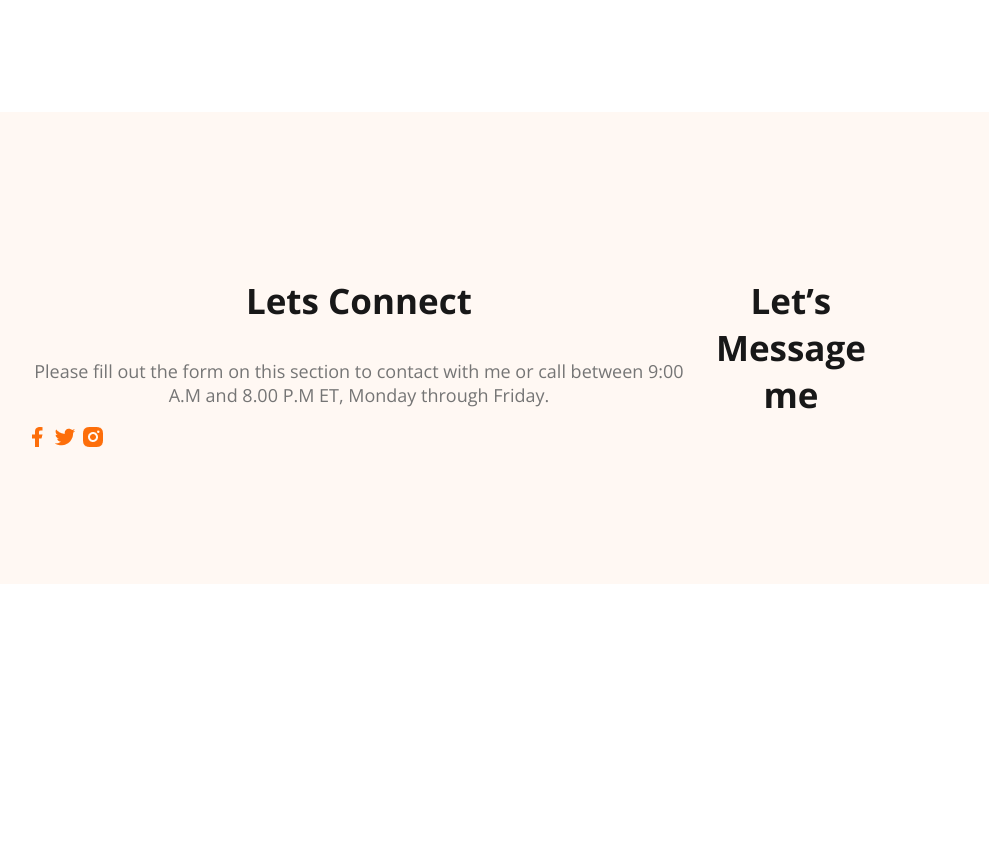
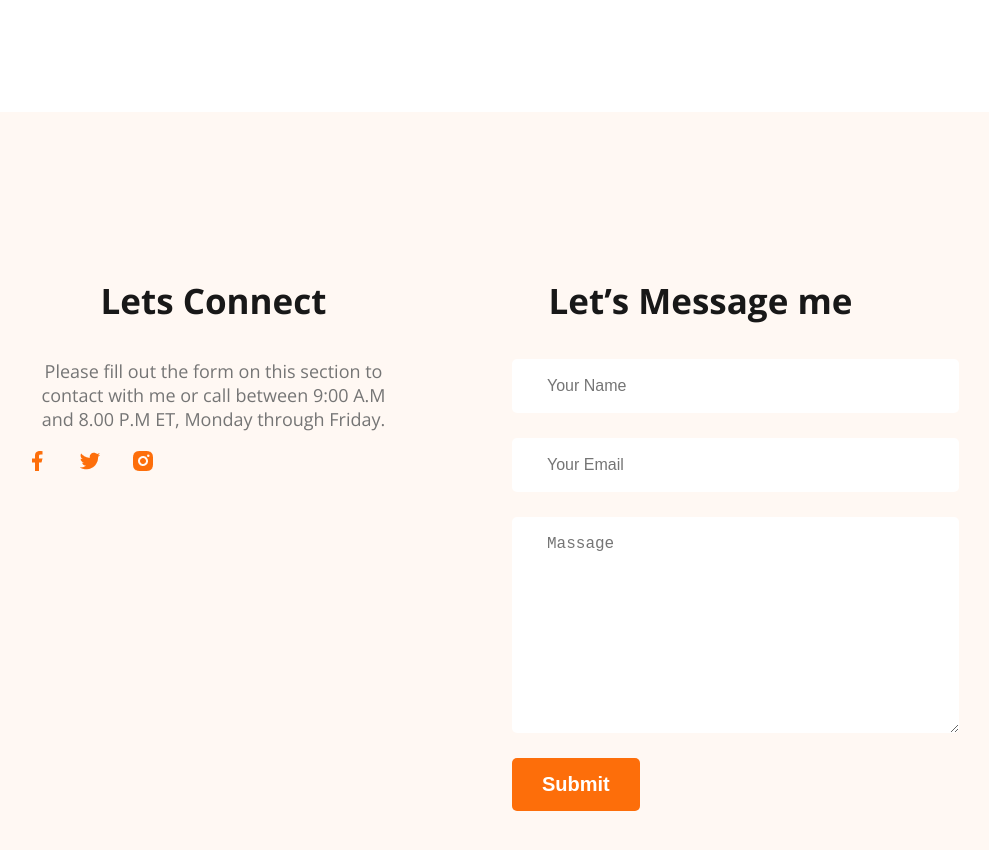
Before and after one commit to masumraheel/html-portfolio, a plain HTML site: page index.html in a window 1280 px wide. Shown: the part 3327-4177 px from the top of the page, without its empty margins (183-1172 px from the left). Before the commit the page ends 3919 px from the top, so only its background shows below. Drawn offline with nearby package versions, Linux system fonts and the light colour scheme.

Commit message:
finished footer section with contact form

```diff
--- a/index.html
+++ b/index.html
@@ -154,6 +154,12 @@
 
         <div class="footer-column">
             <h3 class="section-title">Let’s Message me</h3>
+            <form class="contact" action="#">
+                <input type="text" name="name" id="name" placeholder="Your Name">
+                <input type="email" name="email" id="email" placeholder="Your Email">
+                <textarea name="" id="" cols="30" rows="10" placeholder="Massage"></textarea>
+                <input class="btn-primary" type="submit" value="Submit">
+            </form>
         </div>
     </footer>
 </body>
--- a/style/portfolio.css
+++ b/style/portfolio.css
@@ -183,7 +183,28 @@ main section {
 
 footer{
     display: flex;
+    gap: 110px;
     background: #FFF8F3;
     margin-top: 115px;
     padding: 130px 200px;
 }
+
+.footer-column{
+    width: 50%;
+}
+
+.social-links a{
+    margin-right: 25px;
+}
+
+.contact input[type="text"], input[type="email"], textarea {
+    display: block;
+    margin-bottom: 25px;
+    padding: 18px 35px;
+    color: #757575;
+    font-size: 16px;
+    border: 0px;
+    border-radius: 5px;
+    background: #fff;
+    width: 100%;
+}
```
